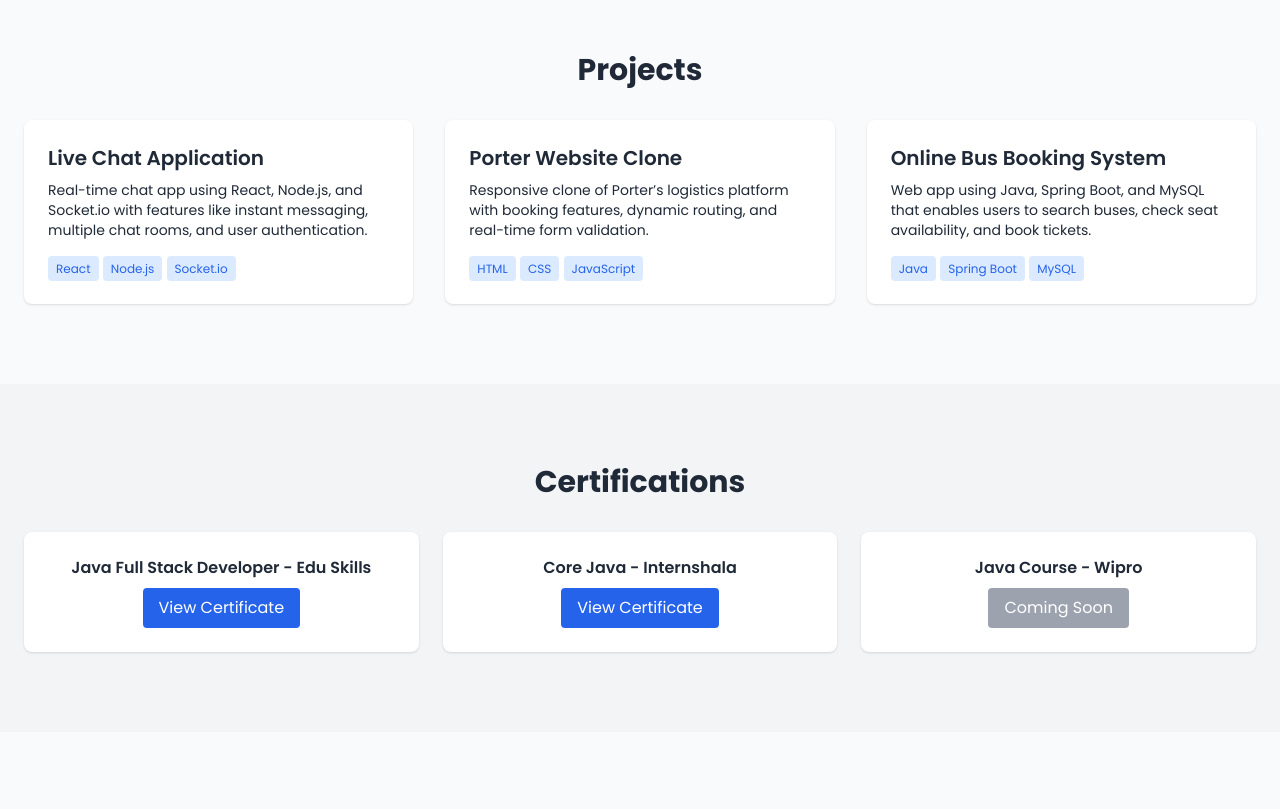
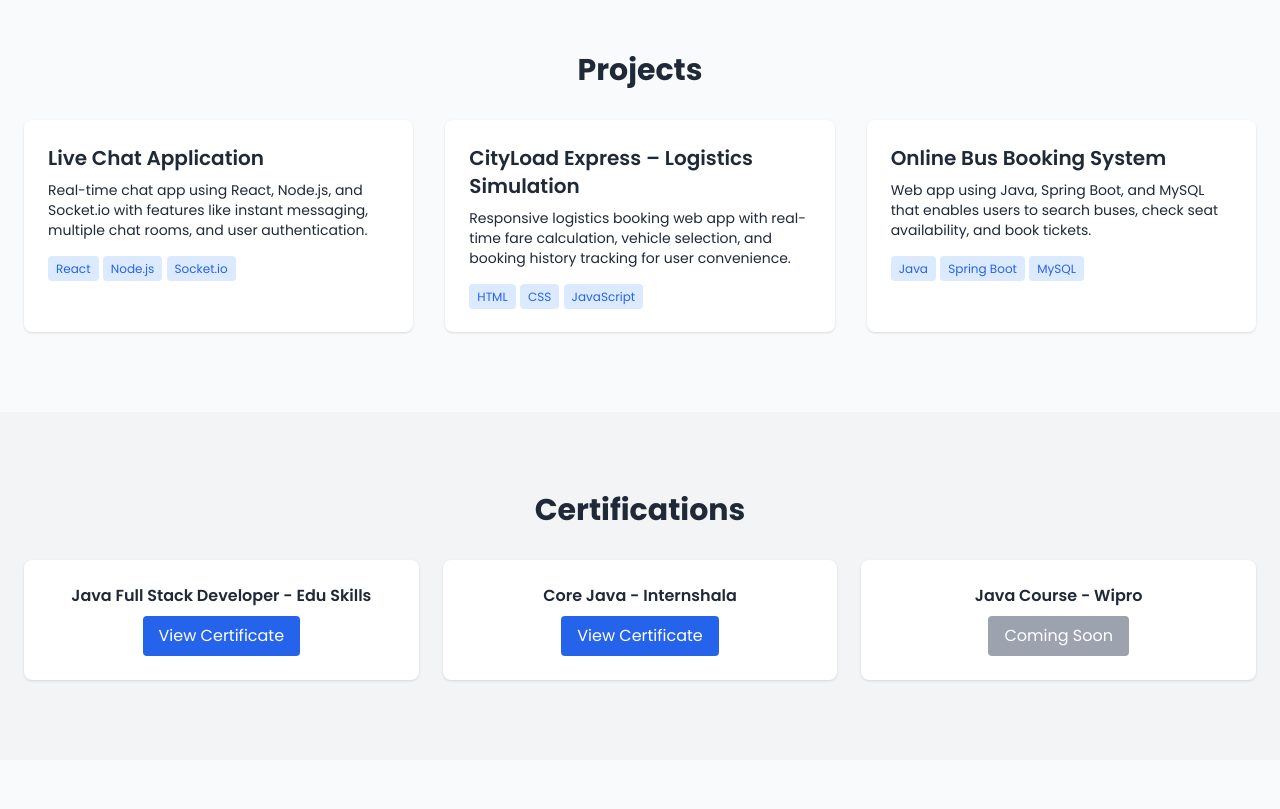
Before and after one commit to sumit-kumar-7088/sumit-kumar-7088.github.io, a plain HTML site: page index.html in a window 1280 px wide. Shown: the part 1160-1969 px from the top of the page. Drawn offline with nearby package versions, Linux system fonts and the light colour scheme.

Commit message:
Revise project descriptions and update links
Updated project details and links in the portfolio.

```diff
--- a/index.html
+++ b/index.html
@@ -85,32 +85,40 @@
 <section id="projects" class="py-20 container mx-auto px-6">
   <h2 class="text-3xl font-bold mb-8 text-center">Projects</h2>
   <div class="grid md:grid-cols-3 gap-8">
-            <div class="bg-white rounded-lg shadow p-6">
+
+    <!-- Project 1 -->
+    <div onclick="window.open('https://yourlink.com/chat-app', '_blank')"
+         class="bg-white rounded-lg shadow p-6 cursor-pointer hover:shadow-xl transition">
       <h3 class="text-xl font-semibold mb-2">Live Chat Application</h3>
-                <p class="text-sm mb-4">Real-time chat app using React, Node.js, and Socket.io with features like
-                    instant messaging, multiple chat rooms, and user authentication.</p>
+      <p class="text-sm mb-4">Real-time chat app using React, Node.js, and Socket.io with features like instant messaging, multiple chat rooms, and user authentication.</p>
       <span class="text-xs bg-blue-100 text-blue-600 px-2 py-1 rounded">React</span>
       <span class="text-xs bg-blue-100 text-blue-600 px-2 py-1 rounded">Node.js</span>
       <span class="text-xs bg-blue-100 text-blue-600 px-2 py-1 rounded">Socket.io</span>
     </div>
-            <div class="bg-white rounded-lg shadow p-6">
-                <h3 class="text-xl font-semibold mb-2">Porter Website Clone</h3>
-                <p class="text-sm mb-4">Responsive clone of Porter’s logistics platform with booking features, dynamic
-                    routing, and real-time form validation.</p>
+
+    <!-- Project 2 (Updated from Porter Clone to CityLoad Express) -->
+    <div onclick="window.open('https://sumit-kumar-7088.github.io/CityLoad-Express/', '_blank')"
+         class="bg-white rounded-lg shadow p-6 cursor-pointer hover:shadow-xl transition">
+      <h3 class="text-xl font-semibold mb-2">CityLoad Express – Logistics Simulation</h3>
+      <p class="text-sm mb-4">Responsive logistics booking web app with real-time fare calculation, vehicle selection, and booking history tracking for user convenience.</p>
       <span class="text-xs bg-blue-100 text-blue-600 px-2 py-1 rounded">HTML</span>
       <span class="text-xs bg-blue-100 text-blue-600 px-2 py-1 rounded">CSS</span>
       <span class="text-xs bg-blue-100 text-blue-600 px-2 py-1 rounded">JavaScript</span>
     </div>
-            <div class="bg-white rounded-lg shadow p-6">
+
+    <!-- Project 3 -->
+    <div onclick="window.open('https://yourlink.com/bus-booking', '_blank')"
+         class="bg-white rounded-lg shadow p-6 cursor-pointer hover:shadow-xl transition">
       <h3 class="text-xl font-semibold mb-2">Online Bus Booking System</h3>
-                <p class="text-sm mb-4">Web app using Java, Spring Boot, and MySQL that enables users to search buses,
-                    check seat availability, and book tickets.</p>
+      <p class="text-sm mb-4">Web app using Java, Spring Boot, and MySQL that enables users to search buses, check seat availability, and book tickets.</p>
       <span class="text-xs bg-blue-100 text-blue-600 px-2 py-1 rounded">Java</span>
       <span class="text-xs bg-blue-100 text-blue-600 px-2 py-1 rounded">Spring Boot</span>
       <span class="text-xs bg-blue-100 text-blue-600 px-2 py-1 rounded">MySQL</span>
     </div>
+
   </div>
 </section>
+
 
     <!-- Certifications -->
     <section id="certifications" class="bg-gray-100 py-20">
```
Lines whose indentation alone changed are shown as unchanged.
